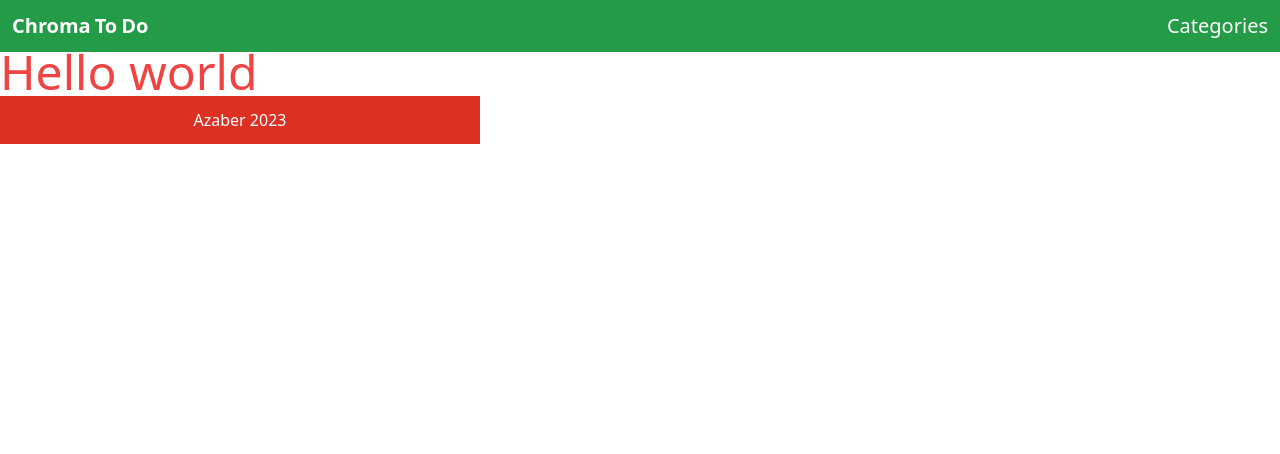
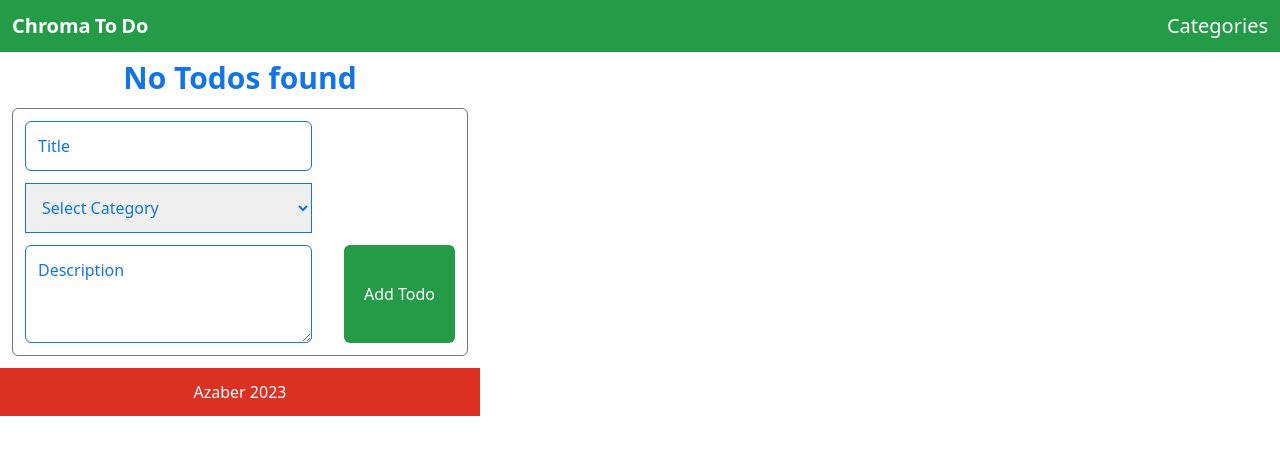
Before and after one commit to Azab-Inc/ChromaToDo, an Angular app in the folder ChromaToDo/: page /home in a window 1280 px wide. Shown: the top 454 px of the page. Built offline with nearby package versions, Linux system fonts and the light colour scheme.

Commit message:
Base home page

```diff
--- a/ChromaToDo/src/app/pages/home/home.component.html
+++ b/ChromaToDo/src/app/pages/home/home.component.html
@@ -1 +1,6 @@
-<h1 class="text-red-500 text-5xl">Hello world</h1>
+<div class="flex flex-col gap-3 bg-white text-mainB p-3 overflow-y-visible">
+  <span class="text-center font-bold text-3xl" *ngIf="todos?.length == 0"
+    >No Todos found</span
+  >
+  <app-add-todo></app-add-todo>
+</div>
--- a/ChromaToDo/src/app/pages/home/home.component.ts
+++ b/ChromaToDo/src/app/pages/home/home.component.ts
@@ -1,10 +1,18 @@
 import { Component } from '@angular/core';
+import { TodoService } from 'src/app/services/todo.service';
+import { Todo } from 'src/app/todo';
 
 @Component({
   selector: 'app-home',
   templateUrl: './home.component.html',
-  styleUrls: ['./home.component.scss']
+  styleUrls: ['./home.component.scss'],
 })
 export class HomeComponent {
+  todos: Todo[] | null = null;
 
+  constructor(private todoService: TodoService) {}
+
+  ngOnInit(): void {
+    this.todos = this.todoService.getAllTodos();
+  }
 }
```
Also changed, not shown: ChromaToDo/src/app/pages/home/home.module.ts (+5 -9 lines).
